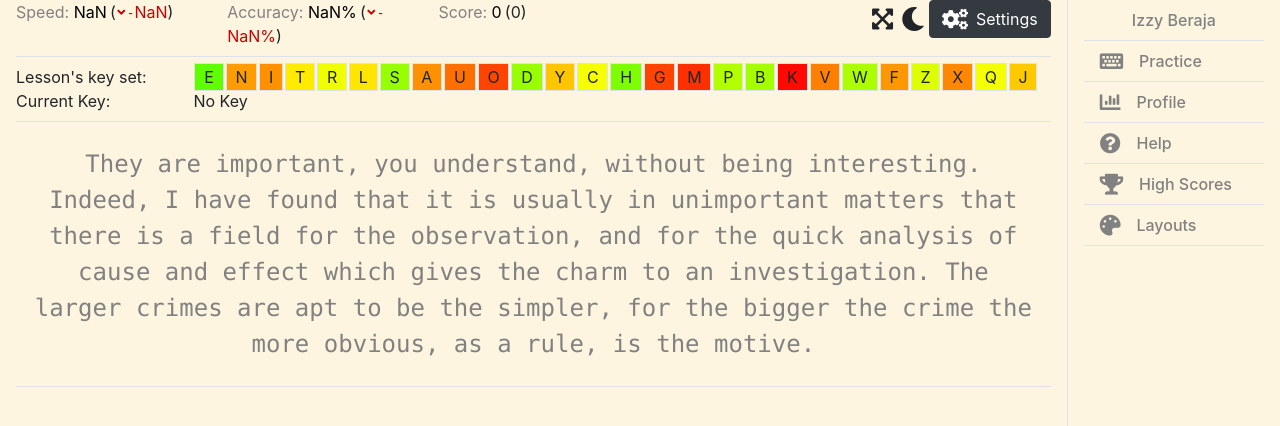
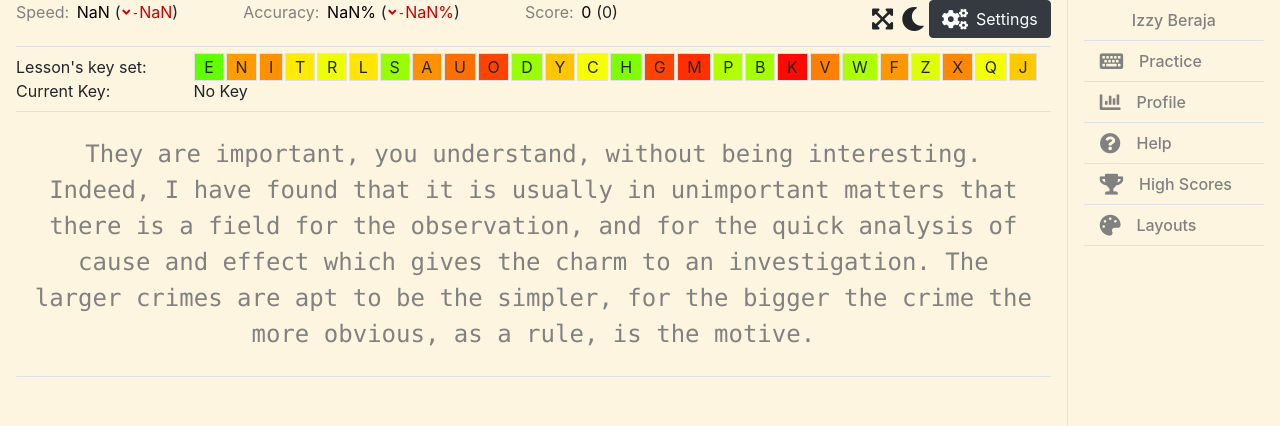
Before and after one commit to IzzyBeraja/Time-Manager-FrontEnd, a React (Create React App) app: page / in a window 1280 px wide. Shown: the top 426 px of the page. Built offline with nearby package versions, Linux system fonts and the light colour scheme.

Commit message:
Minor style changes 👨🏻‍🎨

```diff
--- /dev/null
+++ b/src/components/RecentTestStats/RecentTestStats.scss
@@ -0,0 +1,4 @@
+.stats {
+  display: flex;
+  justify-content: space-between;
+}
--- a/src/components/RecentTestStats/RecentTestStats.tsx
+++ b/src/components/RecentTestStats/RecentTestStats.tsx
@@ -1,5 +1,6 @@
 import React from "react";
 import Guage from "components/common/Guage";
+import "./RecentTestStats.scss";
 
 type GuageData = {
   key: string;
@@ -16,10 +17,8 @@ type Props = {
 
 const RecentTestStats = ({ data }: Props) => {
   return (
-    // >> Inline styling might be much better here
-    <div className="row">
+    <div className="stats">
       {data.map(({ key, label, value, delta, precision, isPercent }) => (
-        <div className="col">
         <Guage
           key={key}
           primaryLabel={label}
@@ -28,7 +27,6 @@ const RecentTestStats = ({ data }: Props) => {
           precision={precision}
           isPercent={isPercent}
         />
-        </div>
       ))}
     </div>
   );
--- a/src/components/TypeTest/TypeTest.tsx
+++ b/src/components/TypeTest/TypeTest.tsx
@@ -17,8 +17,6 @@ const TypeTest = ({ text, keySet, stats, onTestFinish }: Props) => {
   const [currentPos, setCurrentPos] = useState(0);
   const [answers, setAnswers] = useState<Array<AnswerTypes>>([]);
   const [startTime, setStartTime] = useState(Date.now());
-
-  //* This is a ref to the invisible test input
   const inputRef = useRef<HTMLInputElement>(null!);
 
   useEffect(() => {
@@ -101,6 +99,7 @@ const TypeTest = ({ text, keySet, stats, onTestFinish }: Props) => {
                 label: "Speed: ",
                 value: stats.speed,
                 delta: stats.speedChange,
+                precision: 1,
               },
               {
                 key: "accuracy",
--- a/src/components/common/Guage/Guage.scss
+++ b/src/components/common/Guage/Guage.scss
@@ -6,12 +6,13 @@
 }
 
 .primary-value {
+  margin: 0 0.2rem;
   color: $black;
 }
 
 .secondary-text {
   display: inline;
-  margin: 0 0.2rem;
+  margin: 0 0.1rem;
 }
 
 .secondary-text::before {
--- a/src/components/common/Guage/Guage.tsx
+++ b/src/components/common/Guage/Guage.tsx
@@ -28,13 +28,13 @@ const Guage = ({
   };
 
   return (
-    <>
+    <div>
       <span className="primary-label">{primaryLabel}</span>
       <span className="primary-value">{format(pv)}</span>
       <p className="secondary-text">
         <span className={style(sv)}>{format(sv)}</span>
       </p>
-    </>
+    </div>
   );
 };
 
```
Lines whose indentation alone changed are shown as unchanged.
